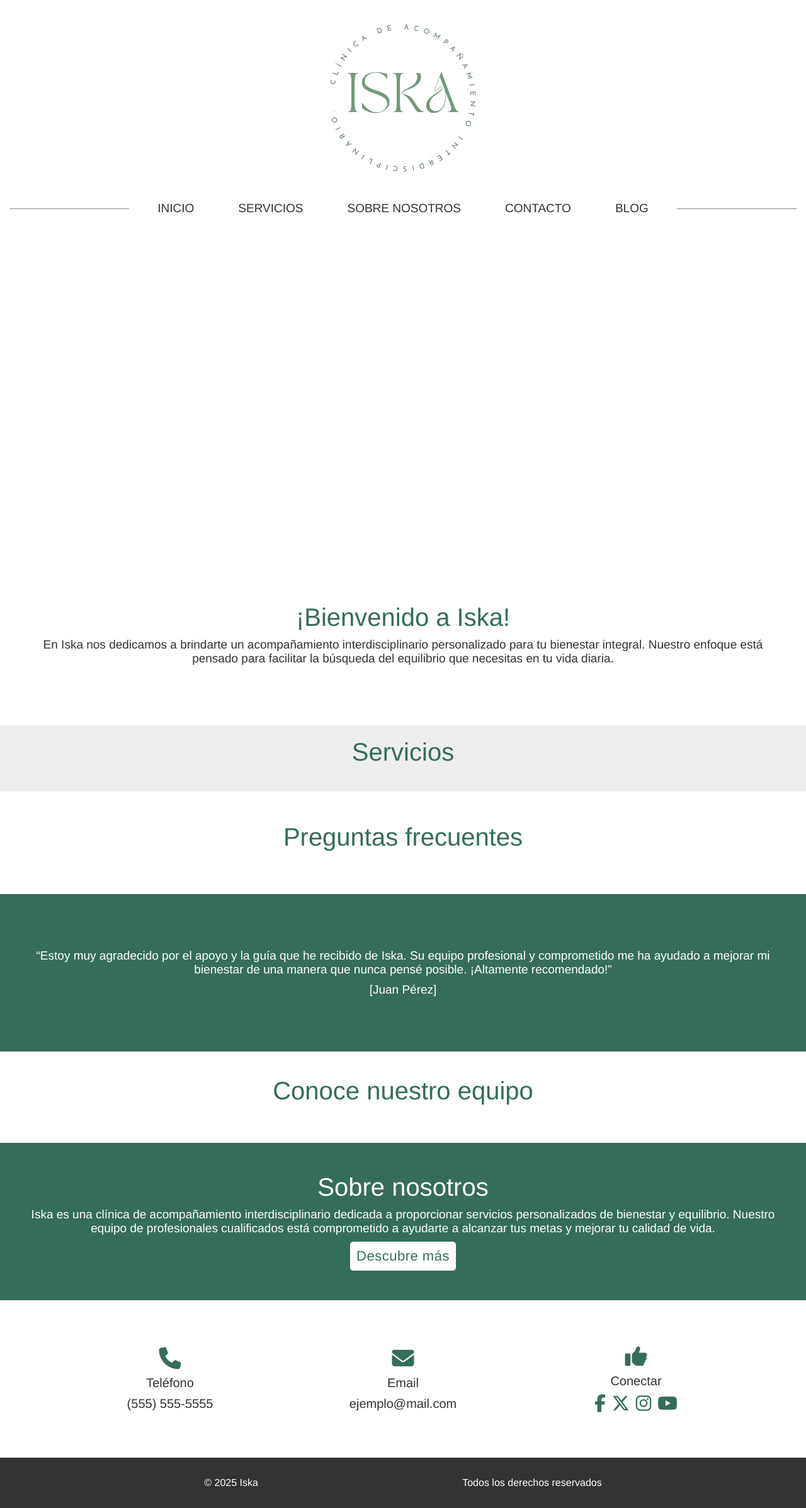
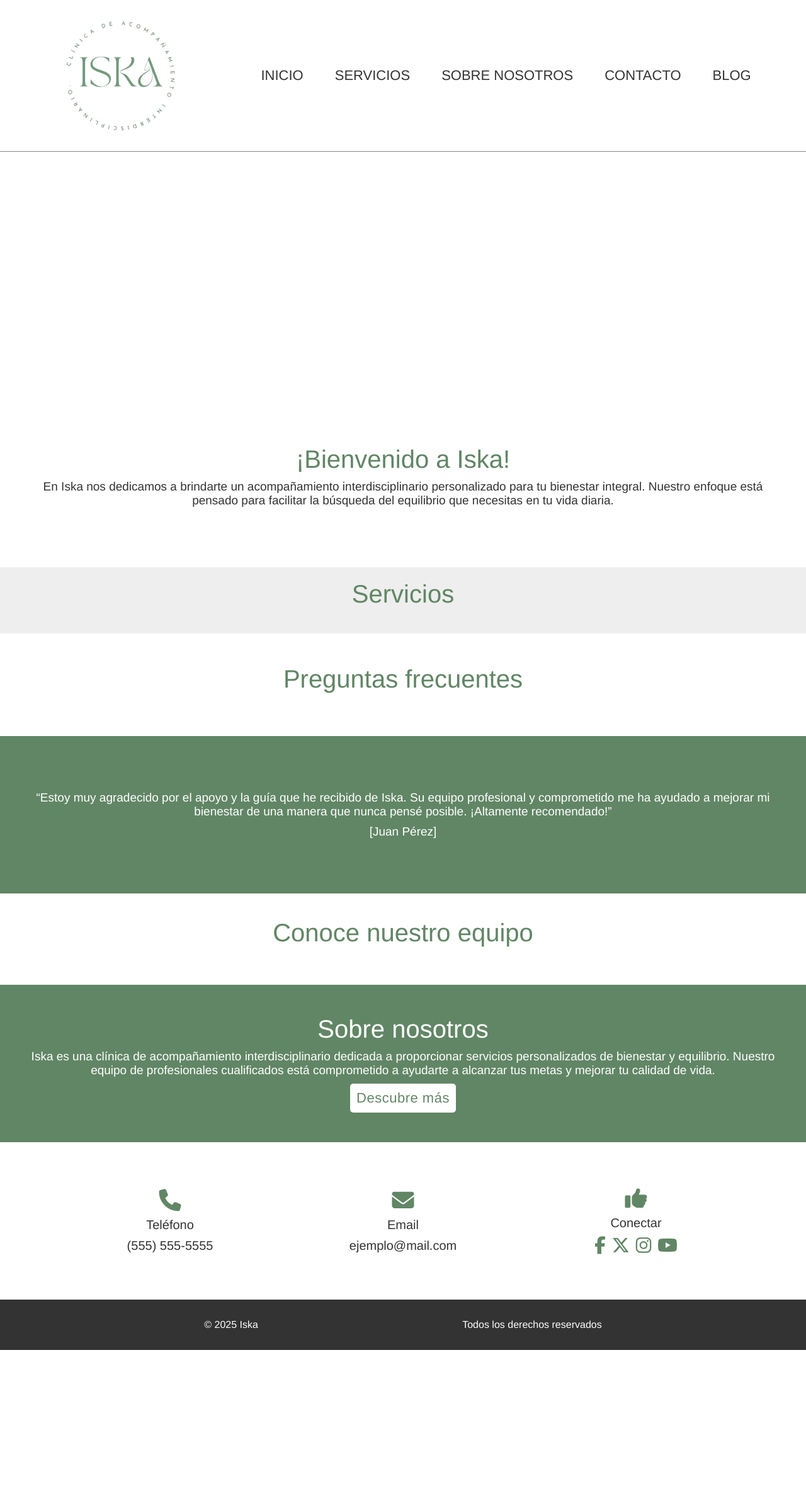
Before and after one commit to lautaroreche/ISKA, a Django app: page / in a window 1280 px wide. Shown: the whole page at 63% size. After the commit the page ends 2144 px from the top, so only its background shows below. Run offline with Django 5.2, Linux system fonts and the light colour scheme; data that the repository does not hold is empty.

Commit message:
Improves in the nav, carousel and main color

```diff
--- a/iska_app/static/styles/style.css
+++ b/iska_app/static/styles/style.css
@@ -1,5 +1,5 @@
 :root {
-    --main-color: #356d5c;
+    --main-color: #618665;
     --dark-color: #333;
     --grey-color: #888;
     --light-color: #eee;
@@ -71,7 +71,10 @@ header, footer, section, main {
 }
 
 header {
+    display: flex;
     align-items: center;
+    justify-content: space-evenly;
+    border-bottom: 1px solid var(--grey-color);
 }
 
 .container-logo {
@@ -79,8 +82,8 @@ header {
 }
 
 .logo {
-    width: 270px;
-    height: 270px;
+    width: 200px;
+    height: 200px;
 }
 
 nav {
@@ -88,17 +91,8 @@ nav {
     position: relative;
 }
 
-nav::before,
-nav::after {
-    content: "";
-    flex-grow: 1;
-    height: 1px;
-    background-color: var(--grey-color);
-    margin: 0 15px;
-}
-
 nav ul {
-    gap: 70px;
+    gap: 50px;
     list-style: none;
     margin: 30px;
     align-items: center;
@@ -108,7 +102,7 @@ nav ul li {
     display: flex;
     align-items: center;
     justify-content: center;
-    font-size: 19px;
+    font-size: 22px;
 }
 
 nav ul li a {
@@ -120,7 +114,7 @@ nav ul li a {
 .carousel-container {
     position: relative;
     width: 100%;
-    height: 450px;
+    height: 350px;
     margin: auto;
     overflow: hidden;
     border-radius: 5px;
@@ -147,7 +141,7 @@ nav ul li a {
 
 .carousel-title {
     position: absolute;
-    top: 35%;
+    top: 40%;
     width: 100%;
     color: white;
     font-size: 30px;
@@ -160,7 +154,7 @@ nav ul li a {
     align-items: center;
     justify-content: center;
     position: absolute;
-    top: 60%;
+    top: 55%;
     width: 100%;
 }
 
@@ -428,7 +422,7 @@ details, summary {
     background-image: url('/static/images/banner.png');
     background-size: cover;
     width: 100%;
-    height: 400px;
+    height: 350px;
 }
 
 .banner h3 {
@@ -512,6 +506,10 @@ footer {
         max-width: 700px;
     }
 
+    .button-prev, .button-next {
+        display: none;
+    }
+
     details, summary {
         min-width: 600px;
     }
@@ -587,10 +585,6 @@ footer {
     .menu-list a:hover {
         color: white;
     }
-
-    .carousel-container {
-        height: 350px;
-    }
 }
 
 
--- a/iska_app/templates/base.html
+++ b/iska_app/templates/base.html
@@ -12,13 +12,13 @@
     <link rel="stylesheet" href="https://cdnjs.cloudflare.com/ajax/libs/font-awesome/6.5.1/css/all.min.css">
 </head>
 <body class="flex-col flex-center">
-    <header class="w100 flex-col flex-center">
+    <header class="w100">
         <div class="container-logo">
             <a href="{% url 'inicio' %}" title="Logo de ISKA" class="anchor-logo flex-center">
                 <img src="{% static 'images/logo.png' %}" alt="Logo de ISKA" class="logo">
             </a>
         </div>
-        <nav class="flex-center w100">
+        <nav class="flex-center">
             <input type="checkbox" id="check-menu-hamburger">
             <label for="check-menu-hamburger" class="menu-hamburger">
                 <i class="fas fa-bars"></i>
```
